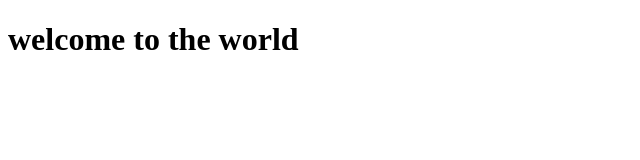
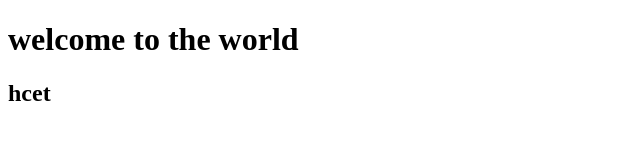
Before and after one commit to tthotarajunaidu-source/test-1, a plain HTML site: page index.html in a window 1280 px wide. Shown: the full height of the page, 0-640 px from the left. Drawn offline with Linux system fonts and the light colour scheme.

Commit message:
Update index.html

```diff
--- a/index.html
+++ b/index.html
@@ -3,6 +3,7 @@
     <head>
         <body>
             <h1>welcome to the world</h1>
+            <h2>hcet</h2>
         </body>
     </head>
 </html>
```
